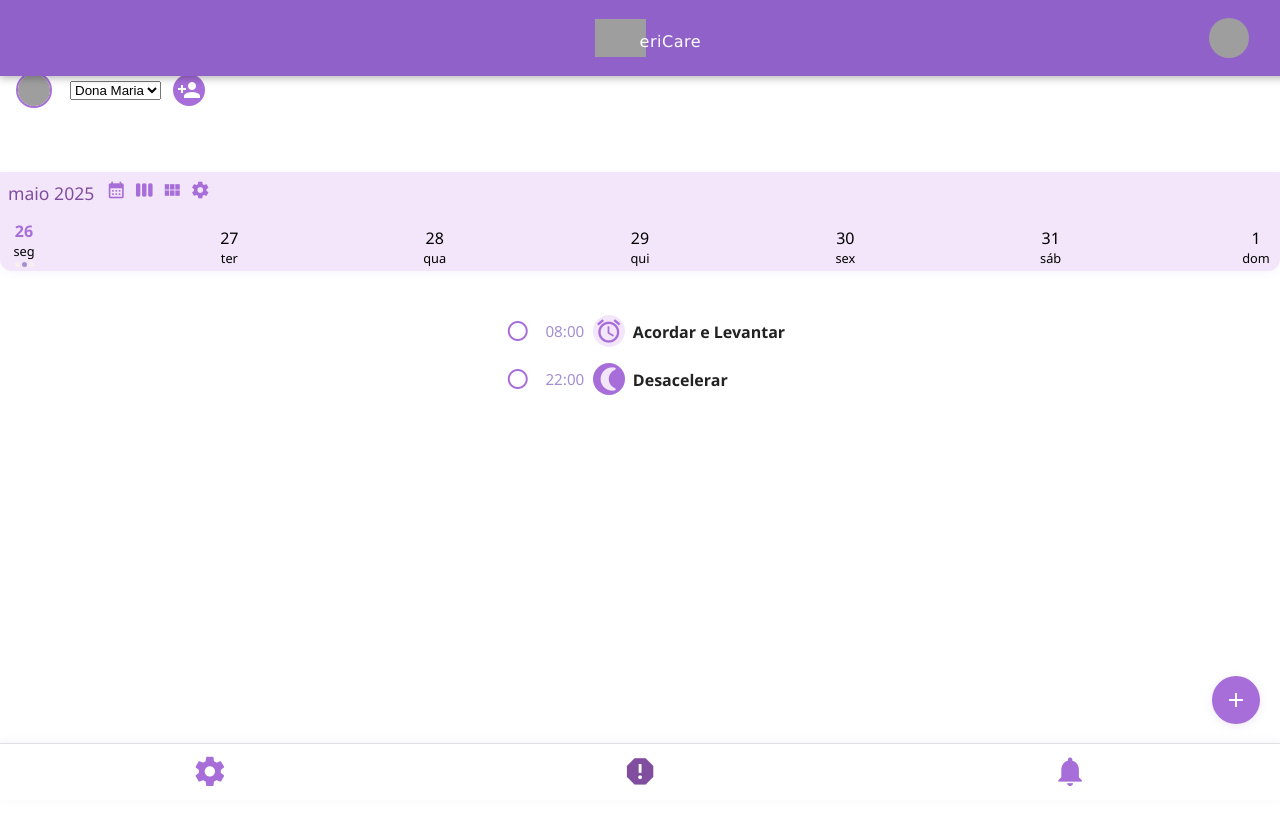
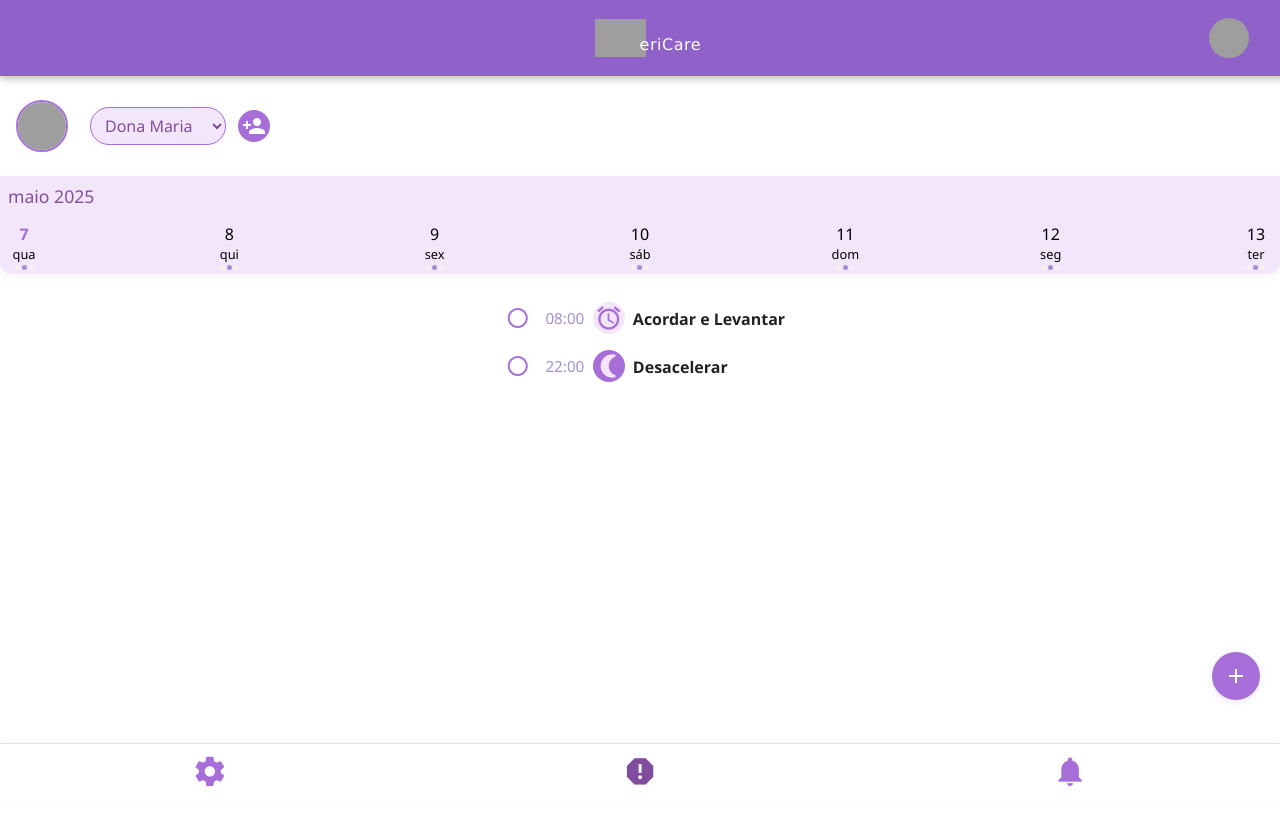
Before and after one commit to nyc0tine/projeto-gericare, an Angular app: page / in a window 1280 px wide. Shown: the top 824 px of the page. Built offline with nearby package versions, Linux system fonts and the light colour scheme; grey boxes are pictures that could not be loaded.

Commit message:
tela inicial quase tudo
- botao de emergencia nao funcional
- botao de configurações ainda nao leva para a lista de idosos cadastrados
- gostaria de melhorar o design da pagina
- não é possível editar ou excluir tarefas

```diff
--- a/src/app/header/header.component.css
+++ b/src/app/header/header.component.css
@@ -41,7 +41,7 @@
   color: white;
   font-weight: 500;
   letter-spacing: 0.5px;
-  line-height: 1.5;
+  line-height: 1.2;
   display: flex;
   align-items: flex-end; /* Garante alinhamento à base */
   z-index: 2;
--- /dev/null
+++ b/src/app/pages/info-idoso/info-idoso.component.html
@@ -0,0 +1 @@
+<p>info-idoso works!</p>
--- /dev/null
+++ b/src/app/pages/info-idoso/info-idoso.component.ts
@@ -0,0 +1,50 @@
+import { Component } from '@angular/core';
+import { ActivatedRoute } from '@angular/router';
+import { CommonModule } from '@angular/common';
+
+@Component({
+  selector: 'app-info-idoso',
+  standalone: true,
+  imports: [CommonModule],
+  template: `
+    <div class="info-idoso-container">
+      <h2>Informações de {{ nome }}</h2>
+      <ng-container [ngSwitch]="nome">
+        <div *ngSwitchCase="'Dona Maria'">
+          <p>Idade: {{ calcularIdade('1947-05-10') }} anos</p>
+          <p>Condições: Hipertensão</p>
+        </div>
+        <div *ngSwitchCase="'Seu João'">
+          <p>Idade: {{ calcularIdade('1943-11-22') }} anos</p>
+          <p>Condições: Diabetes</p>
+        </div>
+        <div *ngSwitchDefault>
+          <p>Informações não cadastradas.</p>
+        </div>
+      </ng-container>
+    </div>
+  `,
+  styles: [`
+    .info-idoso-container {
+      padding: 24px;
+    }
+  `]
+})
+export class InfoIdosoComponent {
+  nome: string = '';
+
+  constructor(private route: ActivatedRoute) {
+    this.nome = this.route.snapshot.paramMap.get('nome') || '';
+  }
+
+  calcularIdade(dataNascimento: string): number {
+    const hoje = new Date();
+    const nascimento = new Date(dataNascimento);
+    let idade = hoje.getFullYear() - nascimento.getFullYear();
+    const m = hoje.getMonth() - nascimento.getMonth();
+    if (m < 0 || (m === 0 && hoje.getDate() < nascimento.getDate())) {
+      idade--;
+    }
+    return idade;
+  }
+}
--- a/src/app/pages/pagina-inicial/pagina-inicial.component.css
+++ b/src/app/pages/pagina-inicial/pagina-inicial.component.css
@@ -11,7 +11,7 @@
 
 /* Calendário mais compacto e com menos margem */
 .agenda-calendar {
-  margin: 64px 0 36px 0;
+  margin: 24px 0 20px 0; /* Subiu o calendário e diminuiu o espaço inferior */
   padding-bottom: 4px;
   box-shadow: 0 2px 8px rgba(144, 98, 201, 0.07);
   border-radius: 0 0 12px 12px;
@@ -106,6 +106,7 @@
 .dot.red { background: #a48fd3; }  /* Rosa claro */
 
 .timeline {
+  margin-top: 0; /* Remove qualquer espaço extra acima da timeline */
   margin: 0 auto 56px auto;   /* Centraliza horizontalmente */
   padding: 0;
   display: flex;
@@ -271,6 +272,10 @@
   font-size: 1.2rem;
 }
 
+.add-task-form {
+  margin-top: 12px; /* Menor espaço acima do formulário */
+}
+
 .highlight-box {
   background: #ffe066;
   color: #222;
@@ -315,7 +320,7 @@
 .fab {
   position: fixed;
   right: 20px;
-  bottom: 76px;
+  bottom: 100px !important; /* Sobe o botão flutuante para cima do rodapé */
   width: 48px;
   height: 48px;
   background: #A76ED9;
@@ -367,7 +372,7 @@ body, .agenda-container {
   align-items: center;
   gap: 12px;
   margin-left: 16px;
-  margin-top: 72px; /* Espaço suficiente para não ser coberto pelo header fixo */
+  margin-top: 100px; /* Espaço suficiente para não ser coberto pelo header fixo */
   margin-bottom: 8px;
 }
 
@@ -396,11 +401,74 @@ body, .agenda-container {
 }
 
 .perfil-idoso {
-  width: 32px;
-  height: 32px;
+  width: 48px;
+  height: 48px;
   border-radius: 50%;
   object-fit: cover;
   border: 2px solid #A76ED9;
   background: #fff;
   margin-right: 8px;
 }
+
+.perfil-select {
+  padding: 6px 16px 6px 10px;
+  border-radius: 20px;
+  border: 1.5px solid #A76ED9;
+  background: #f3e6fa;
+  color: #814D9F;
+  font-size: 1rem;
+  font-family: 'Segoe UI', Verdana, Geneva, Tahoma, sans-serif;
+  font-weight: 500;
+  outline: none;
+  transition: border 0.2s, box-shadow 0.2s;
+  box-shadow: 0 2px 8px rgba(144, 98, 201, 0.07);
+  margin-left: 4px;
+}
+
+.perfil-select:focus {
+  border: 2px solid #9062c9;
+  background: #fff;
+}
+
+.delete-btn {
+  background: none;
+  border: none;
+  color: #d32f2f;
+  cursor: pointer;
+  margin-left: 8px;
+  vertical-align: middle;
+  font-size: 1.2rem;
+}
+
+.edit-btn {
+  background: none;
+  border: none;
+  color: #A76ED9;
+  cursor: pointer;
+  margin-left: 8px;
+  vertical-align: middle;
+  font-size: 1.2rem;
+}
+
+.evento-item {
+  margin-bottom: 10px;
+}
+
+.evento-conteudo.selecionado {
+  background: #f0f0f0;
+  border-radius: 6px;
+}
+
+.bolinha.preenchida {
+  background: #4caf50 !important;
+}
+
+span.concluida {
+  text-decoration: line-through;
+  color: #888;
+}
+
+.evento-opcoes button {
+  margin-right: 8px;
+  font-size: 0.95em;
+}
--- a/src/app/pages/pagina-inicial/pagina-inicial.component.html
+++ b/src/app/pages/pagina-inicial/pagina-inicial.component.html
@@ -1,7 +1,11 @@
 <!-- Seleção de perfis do idoso -->
 <div class="perfil-row">
   <div class="perfil-container">
-    <img [src]="perfilImagem" alt="Perfil" class="perfil-idoso" />
+    <img [src]="perfilImagem"
+         alt="Perfil"
+         class="perfil-idoso"
+         (click)="abrirInfoIdoso()"
+         style="cursor:pointer;" />
     <select id="perfilIdoso" [(ngModel)]="perfilSelecionado" (ngModelChange)="atualizarImagemPerfil()" class="perfil-select">
       <option *ngFor="let perfil of perfis" [value]="perfil">{{ perfil }}</option>
     </select>
@@ -19,27 +23,25 @@
   <div class="agenda-calendar">
     <div class="calendar-header">
       <span class="month">maio <span class="year">2025</span></span>
-      <span class="material-icons">calendar_month</span>
+      <!-- <span class="material-icons">calendar_month</span>
       <span class="material-icons">view_week</span>
       <span class="material-icons">view_module</span>
-      <span class="material-icons">settings</span>
+      <span class="material-icons">settings</span> -->
     </div>
     <div class="calendar-days">
-      <div class="day active">
-        <span class="number">26</span>
-        <span class="week">seg</span>
+      <div
+        class="day"
+        *ngFor="let d of diasDoMes"
+        [class.active]="d.dia === hoje"
+      >
+        <span class="number">{{ d.dia }}</span>
+        <span class="week">{{ d.semana }}</span>
         <div class="dots">
           <span class="dot blue"></span>
           <span class="dot red"></span>
           <span class="dot blue"></span>
         </div>
       </div>
-      <div class="day"><span class="number">27</span><span class="week">ter</span></div>
-      <div class="day"><span class="number">28</span><span class="week">qua</span></div>
-      <div class="day"><span class="number">29</span><span class="week">qui</span></div>
-      <div class="day"><span class="number">30</span><span class="week">sex</span></div>
-      <div class="day"><span class="number">31</span><span class="week">sáb</span></div>
-      <div class="day"><span class="number">1</span><span class="week">dom</span></div>
     </div>
   </div>
 
--- a/src/app/pages/pagina-inicial/pagina-inicial.component.ts
+++ b/src/app/pages/pagina-inicial/pagina-inicial.component.ts
@@ -1,6 +1,7 @@
 import { Component } from '@angular/core';
 import { FormsModule } from '@angular/forms';
 import { NgIf, NgFor, NgClass } from '@angular/common'; // Importe NgClass
+import { Router } from '@angular/router';
 
 interface Evento {
   horario: string;
@@ -29,12 +30,20 @@ export class PaginaInicialComponent {
   perfilSelecionado = this.perfis[0];
   perfilImagem = 'https://i.pinimg.com/736x/43/96/1a/43961aa2c6f1c996997b5c804b7288e8.jpg';
 
+  hoje: number = new Date().getDate();
+  diasDoMes: { dia: number, semana: string }[] = [];
+
+  selectedEvento: Evento | null = null;
+
+  constructor(private router: Router) {}
+
   get eventosOrdenados() {
     return this.eventos.slice().sort((a, b) => a.horario.localeCompare(b.horario));
   }
 
   ngOnInit() {
     this.atualizarImagemPerfil();
+    this.gerarProximos7Dias();
   }
 
   atualizarImagemPerfil() {
@@ -63,15 +72,46 @@ export class PaginaInicialComponent {
   }
 
   adicionarIdoso() {
-    const nome = prompt('Nome do novo idoso:');
-    if (nome) {
-      this.perfis.push(nome);
-      this.perfilSelecionado = nome;
-      this.atualizarImagemPerfil();
-    }
+    this.router.navigate(['/adicionar-idoso']);
   }
 
   toggleConclusao(evento: Evento) {
     evento.concluida = !evento.concluida;
   }
+
+  gerarProximos7Dias() {
+    const nomesSemana = ['dom', 'seg', 'ter', 'qua', 'qui', 'sex', 'sáb'];
+    const hoje = new Date();
+    this.diasDoMes = [];
+    for (let i = 0; i < 7; i++) {
+      const data = new Date(hoje);
+      data.setDate(hoje.getDate() + i);
+      this.diasDoMes.push({
+        dia: data.getDate(),
+        semana: nomesSemana[data.getDay()]
+      });
+    }
+    this.hoje = hoje.getDate();
+  }
+
+  abrirInfoIdoso() {
+    this.router.navigate(['/info-idoso', this.perfilSelecionado]);
+  }
+
+  editarEvento(evento: Evento) {
+    const novoTitulo = prompt('Editar título da tarefa:', evento.titulo);
+    if (novoTitulo !== null && novoTitulo.trim() !== '') {
+      evento.titulo = novoTitulo;
+    }
+  }
+
+  excluirEvento(evento: Evento) {
+    if (confirm('Deseja realmente excluir esta tarefa?')) {
+      this.eventos = this.eventos.filter(e => e !== evento);
+    }
+  }
+
+  selecionarEvento(evento: Evento) {
+    this.selectedEvento = this.selectedEvento === evento ? null : evento;
+  }
 }
```
Also changed, not shown: src/app/app.routes.ts (+12 -2 lines), src/app/pages/info-idoso/info-idoso.component.css (added), 1 other file (tests, documents, lock files or other folders).
